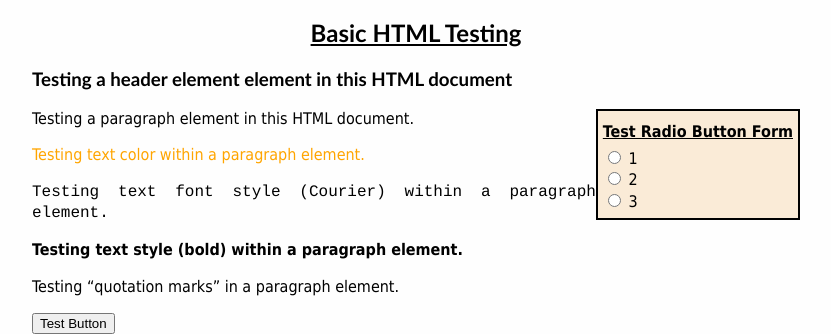
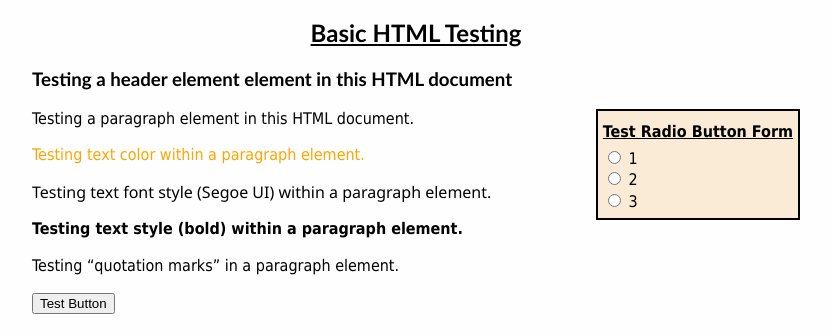
Before and after one commit to jland98/INST377, a plain HTML site: page index.html in a window 1280 px wide. Shown: the part 1187-1521 px from the top of the page, without its empty margins (224-1055 px from the left). Drawn offline with Linux system fonts and the light colour scheme.

Commit message:
Update index.html

```diff
--- a/index.html
+++ b/index.html
@@ -1,5 +1,6 @@
 <!DOCTYPE html PUBLIC>
 <html lang="en-US">
+
 <div id="header">
 <head>
     <title>INST377 - HTML</title>
@@ -8,8 +9,10 @@
     <meta name="author" content="Jonathan Land">
 </head>
 </div>
+
 <h1>INST377 - Dynamic Web Applications</h1>
 <h3><b>Important Links</b></h3>
+
 <div id="links">
     <a href="https://www.w3schools.com/html/html_basic.asp">W3Schools HTML Tutorial |</a>
     <a href="https://developer.mozilla.org/en-US/docs/Web/HTML">Mozilla HTML Tutorial |</a>
@@ -18,6 +21,7 @@
     <a href="https://css-tricks.com/">CSS Tricks</a>
 <hr>
 </div>
+
 <!-- Personal Information/Resume -->
 <div class="personal">
 <div id="background">
@@ -36,6 +40,7 @@
     <li>After graduation, I would like to get a job as a Junior System Administrator or IT Specialist</li>
 </ul>
 </div>
+
 <!-- Personal Information (cont.) -->
 <div id="music">
 <table>
@@ -76,6 +81,7 @@
 </div>
 </div>
 <br>
+
 <!-- Previous work experience -->
 <div id="work">
 <h4>Work Experience</h4>
@@ -100,7 +106,9 @@
     </ul>
 </ol>
 </div>
+
 <hr>
+
 </section>
 <!-- Link to course information on Testudo for INST377-->
 <section>
@@ -125,6 +133,7 @@
 </ul>
 <hr>
 </section>
+
 <!-- Testing of basic HTML elements/attributes -->
 <section>
 <h2><u>Basic HTML Testing</u></h2>
@@ -137,10 +146,11 @@
 </form>
 <p>Testing a paragraph element in this HTML document.</p>
 <p style="color:orange;">Testing text color within a paragraph element.</p>
-<p style="font-family:courier;">Testing text font style (Courier) within a paragraph element.</p>
+<p style="font-family:segoe UI;">Testing text font style (Segoe UI) within a paragraph element.</p>
 <p><b>Testing text style (bold) within a paragraph element.</b></p>
 <p>Testing <q>quotation marks</q> in a paragraph element.</p>
 <button type="button" onclick="alert('Success')">Test Button</button>
 </section>
 </body>
+
 </html>
```
Lines whose indentation alone changed are shown as unchanged.
